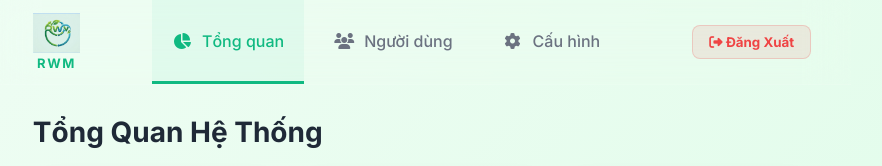
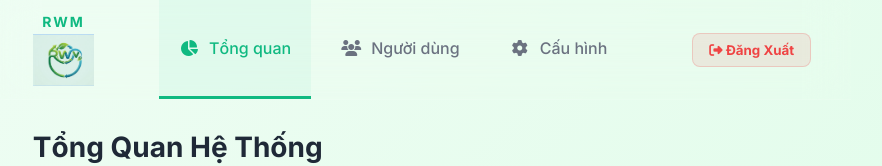
Before and after one commit to DinhBaoNg/rwm-system, a React (Vite) app in the folder Front-End/Main-website/: page /admin in a window 1280 px wide. Shown: the top 166 px of the page, without its empty margins (218-1100 px from the left). Built offline with nearby package versions, Linux system fonts and the light colour scheme.

Commit message:
💄 Đổi vị trí chữ RWM lên trên, Logo xuống dưới và phóng to Logo

```diff
--- a/Front-End/Main-website/src/pages/Admin/Admin.css
+++ b/Front-End/Main-website/src/pages/Admin/Admin.css
@@ -10,7 +10,7 @@
 }
 
 .admin-topbar {
-  height: 85px; /* Tăng nhẹ chiều cao để chứa logo dọc */
+  height: 100px; /* Tăng chiều cao để chứa chữ ở trên và logo phóng to ở dưới */
   width: 100%;
   background: rgba(255, 255, 255, 0.05);
   backdrop-filter: blur(20px);
@@ -28,21 +28,21 @@
   flex-direction: column;
   align-items: center;
   justify-content: center;
-  gap: 2px;
+  gap: 4px;
 }
 
 .admin-logo-img {
-  height: 40px;
+  height: 52px; /* Phóng to logo lên 52px */
   width: auto;
   object-fit: contain;
 }
 
 .topbar-logo h2 {
-  font-size: 13px;
+  font-size: 14px;
   color: var(--primary-color);
   margin: 0;
   font-weight: 800;
-  letter-spacing: 1.5px;
+  letter-spacing: 2px;
 }
 
 .nav-links {
--- a/Front-End/Main-website/src/pages/Admin/AdminLayout.jsx
+++ b/Front-End/Main-website/src/pages/Admin/AdminLayout.jsx
@@ -16,8 +16,8 @@ function AdminLayout() {
       {/* Topbar */}
       <div className="admin-topbar">
         <div className="topbar-logo">
+          <h2>RWM</h2>
           <img src={logo} alt="RWM Logo" className="admin-logo-img" />
-          <h2>RWM</h2>
         </div>
 
         <ul className="nav-links">
```
